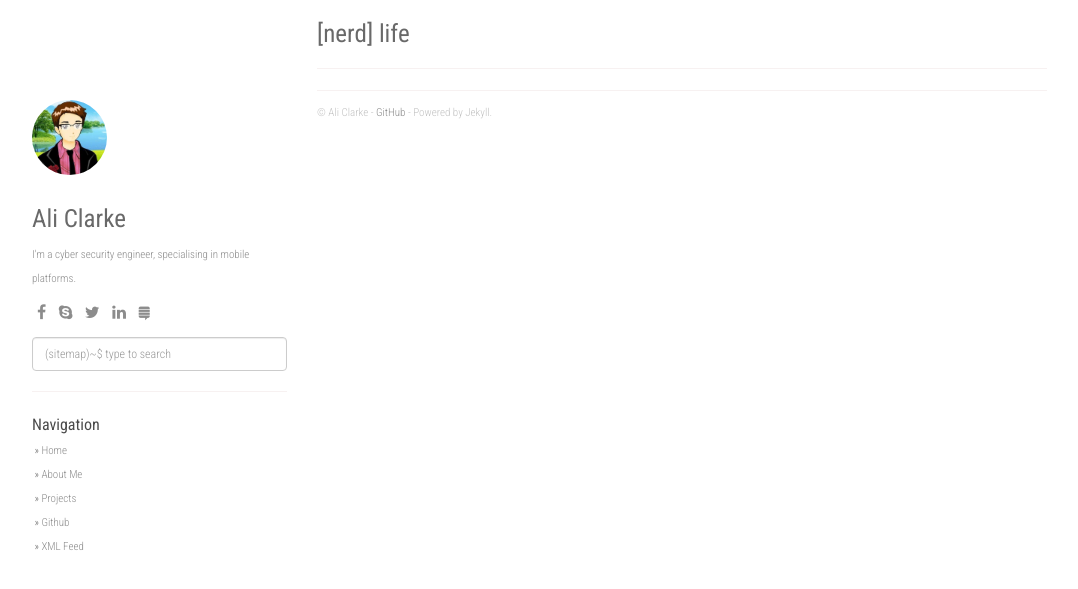
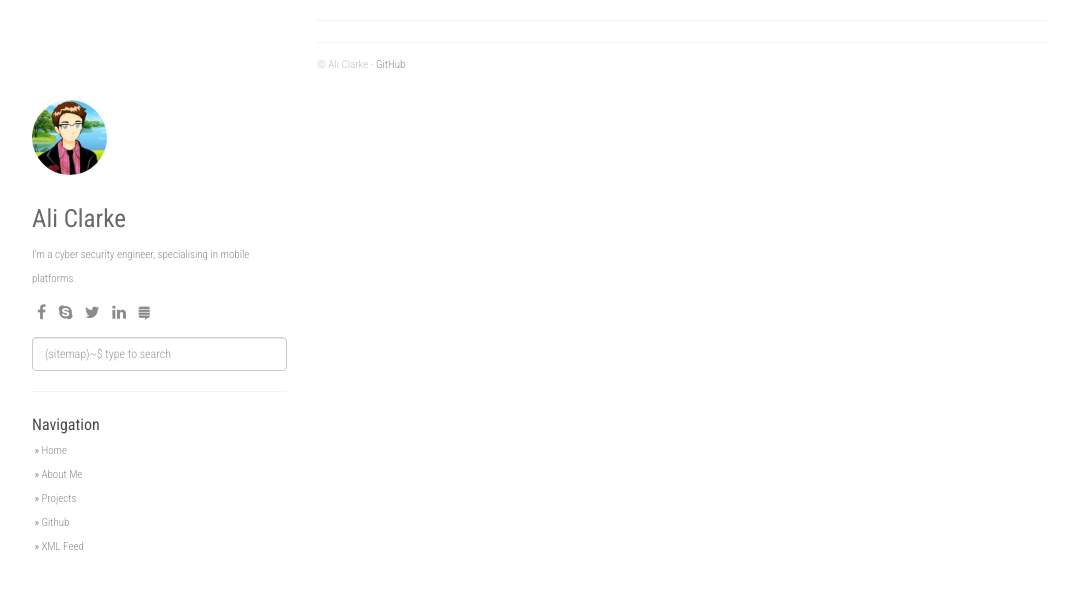
Before and after one commit to alijnclarke/alijnclarke.github.io, a Jekyll site: the page built from index.html, in a window 1280 px wide. Shown: the top 589 px of the page, without its empty margins (53-1131 px from the left). Built offline with Jekyll 4.4.1, drawn with Linux system fonts in a browser that asks for light colours; nearby versions of some CDN libraries; the list of posts is cut into pages by our own code.

Commit message:
more random edits
Signed-off-by: Ali Clarke <ali.clarke@swainsleyhall.com>

```diff
--- a/_layouts/default.html
+++ b/_layouts/default.html
@@ -142,7 +142,7 @@
                 <footer>
                     &copy; {{ site.author }}
                     {% if site.github %}
-                    - <a href="{{ site.github }}">{{ site.github }}</a> - Powered by Jekyll.
+                    - <a href="{{ site.github }}">{{ site.github }}</a>
                     {% endif %}
 
 
--- a/index.html
+++ b/index.html
@@ -3,7 +3,7 @@ layout: default
 ---
 
 <div id="home">
-    <h1>[nerd] life</h1>
+    <!-- <h1> blog title </h1> -->
     <hr />
     <ol class="posts">
     {% for post in paginator.posts %}
```
